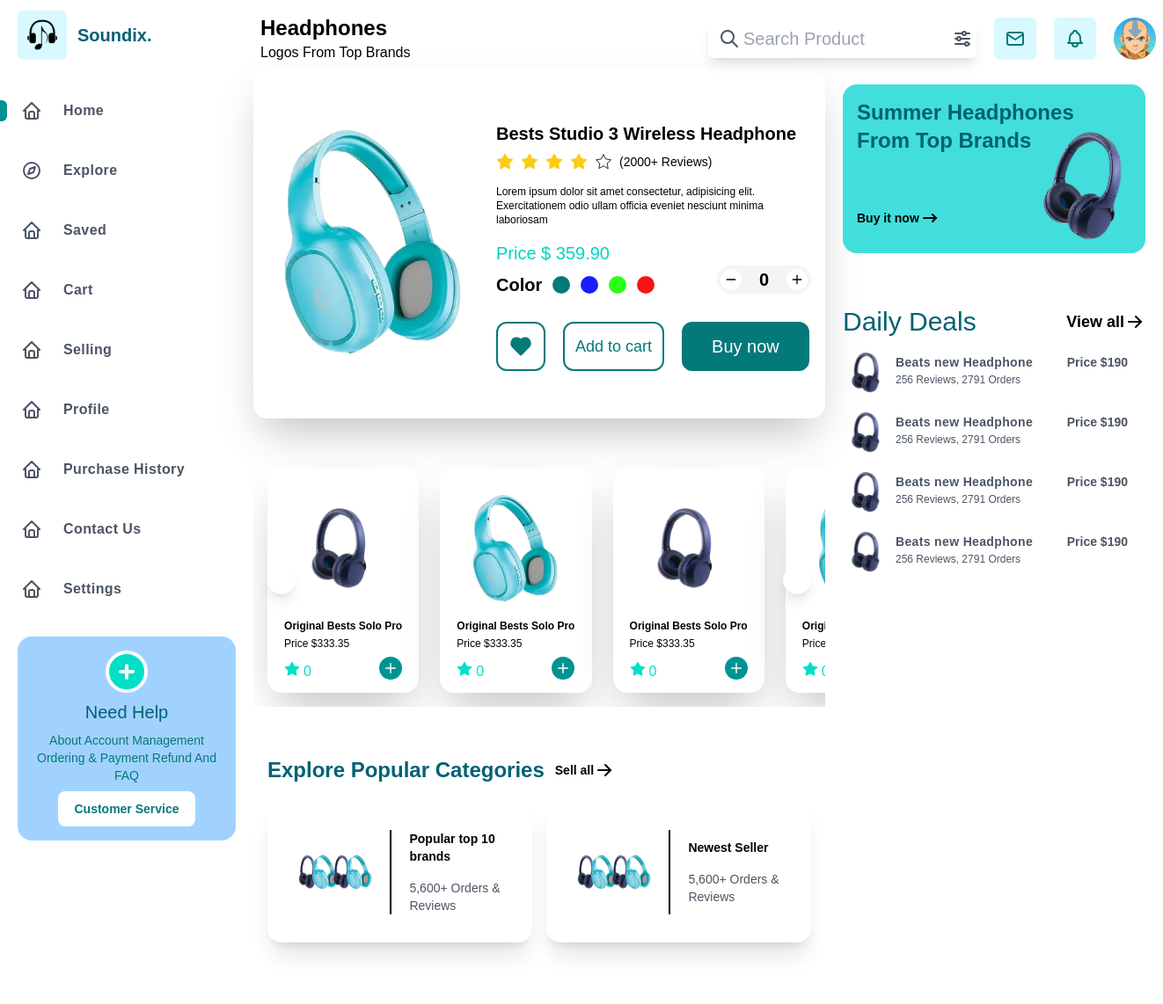
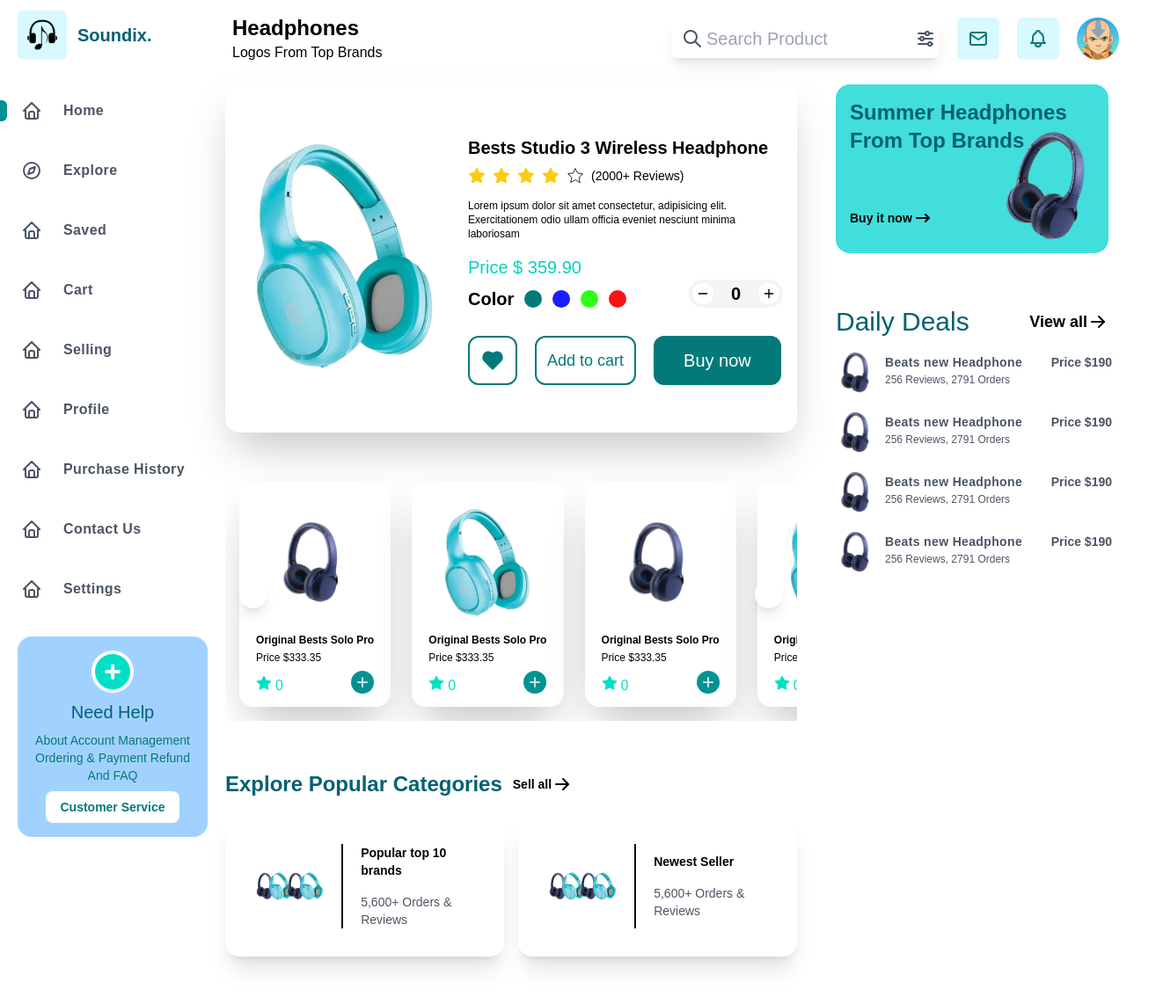
Before and after one commit to Majid-Arab/soundix-tailwind, a Next.js app: page / in a window 1280 px wide. Shown: the top 1142 px of the page at 88% size, 1322 px wide, since content can reach past the window. Built offline with nearby package versions, Linux system fonts and the light colour scheme.

Commit message:
responsiveness for 20inch desktop

```diff
--- a/src/app/layout.tsx
+++ b/src/app/layout.tsx
@@ -21,7 +21,7 @@
     <html lang="en">
       <body className="h-screen flex font-sans">
         {/* <!-- Sidebar --> */}
-        <div className="h-full w-72 text-white flex-shrink-0 py-3">
+        <div className="h-full w-72 xl:w-64 text-white flex-shrink-0 py-3">
           <Sidebar />
         </div>
 
@@ -36,7 +36,7 @@
             <main className="flex-grow">{children}</main>
 
             {/* <!-- Aside --> */}
-            <aside className="h-full w-96 flex-shrink-0">
+            <aside className="h-full w-96 xl:w-[350px] flex-shrink-0">
               <AsideBar />
             </aside>
           </div>
--- a/src/components/asidebar/productTable.tsx
+++ b/src/components/asidebar/productTable.tsx
@@ -37,7 +37,7 @@
         <li key={index}>
           <a
             href="#"
-            className="relative flex flex-row justify-between py-1 focus:outline-none text-gray-600 hover:text-gray-800 hover:underline border-l-4 border-transparent pr-6 my-3"
+            className="relative flex flex-row justify-between py-1 none text-gray-600 hover:text-gray-800 hover:underline my-3"
           >
             <div className="flex">
               <span className="inline-flex justify-center items-center ml-5">
--- a/src/components/main/ProducDetail.tsx
+++ b/src/components/main/ProducDetail.tsx
@@ -8,7 +8,7 @@
 
 function ProducDetail() {
   return (
-    <div className="flex justify-between items-center gap-5 h-[400px] p-4 rounded-2xl shadow-2xl">
+    <div className="flex justify-between items-center gap-5 h-[400px] p-4 rounded-2xl shadow-2xl md:mt-4">
       <div className="px-5 w-60">
         <span>
           <Image src={Product} alt="" width={500} height={500} />
--- a/src/components/main/card.tsx
+++ b/src/components/main/card.tsx
@@ -48,7 +48,7 @@
 
 function Card() {
   return (
-    <div className="flex flex-col gap-5 p-4 pb-20">
+    <div className="flex flex-col gap-5 p-4 pb-20 xl:px-0">
       <div className="flex gap-3">
         <span className="text-3xl font-bold text-[#016173] xl:text-2xl">
           Explore Popular Categories
@@ -65,7 +65,7 @@
       </div>
       <div className="flex justify-center gap-8 xl:gap-4">
         {cardData.map((card, index) => (
-          <div key={index} className="flex justify-between items-center gap-6 xl:gap-0 xl:grow  h-40 shadow-xl p-8 rounded-2xl bg-white">
+          <div key={index} className="flex justify-between items-center gap-6 xl:gap-0 xl:grow h-40 shadow-xl p-8 rounded-2xl bg-white">
             <div className="flex items-center space-x-[-10px] relative">
               {slides.map((slide, index) => (
                 <div
@@ -73,7 +73,7 @@
                   className="flex -space-x-4 rtl:space-x-reverse"
                 >
                   <Image
-                    className="w-10 h-10 rounded-full "
+                    className="w-10 h-10 xl:w-8 xl:h-8 rounded-full "
                     src={slide.src}
                     alt={slide.alt}
                   />
--- a/src/components/navbar/Popup.tsx
+++ b/src/components/navbar/Popup.tsx
@@ -30,8 +30,6 @@
             aria-expanded="false"
             aria-haspopup="true"
           >
-            <span className="absolute -inset-1.5"></span>
-            <span className="sr-only">Open user menu</span>
             <Image
               className="h-12 w-12 rounded-full"
               src={Avatar}
--- a/src/components/navbar/index.tsx
+++ b/src/components/navbar/index.tsx
@@ -6,7 +6,7 @@
 function Index() {
   return (
     <nav>
-      <div className="mx-auto max-w-7xl px-2">
+      <div className="mx-auto max-w-7xl  px-2">
         <div className="relative flex h-16 items-center justify-between">
           <HeadphoneTitle />
           <Popup />
--- a/src/components/sidebar/sideTabs.tsx
+++ b/src/components/sidebar/sideTabs.tsx
@@ -24,9 +24,8 @@
             )}
             <a
               href="#"
-              className={`relative flex flex-row items-center h-11 focus:outline-none hover:bg-gray-50 text-gray-600 hover:text-gray-800 border-l-4 border-transparent pr-6 my-3 ${
-                index !== 0 ? "hover:border-indigo-500" : ""
-              }`}
+              className="relative flex flex-row items-center h-11 focus:outline-none hover:bg-gray-50 text-gray-600 hover:text-gray-800 border-l-4 border-transparent pr-6 my-3 transition-all duration-300"
+              style={{ width: "calc(100% - 1rem)" }} // Adjust width here
             >
               <span className="inline-flex justify-center items-center ml-5">
                 {item.icon}
--- a/src/components/sidebar/support.tsx
+++ b/src/components/sidebar/support.tsx
@@ -21,7 +21,7 @@
         </p>
         <button
           type="button"
-          className="bg-white border-white border-2 relative rounded-lg px-4 py-2  text-[#047979] text-sm font-semibold hover:border-2 hover:border-[#047979]  focus:outline-none focus:ring-2 focus:ring-[#047979] focus:ring-offset-2"
+          className="bg-white relative rounded-lg px-4 py-2  text-[#047979] text-sm font-semibold hover:bg-[#eceeee]"
         >
           Customer Service
         </button>
```
